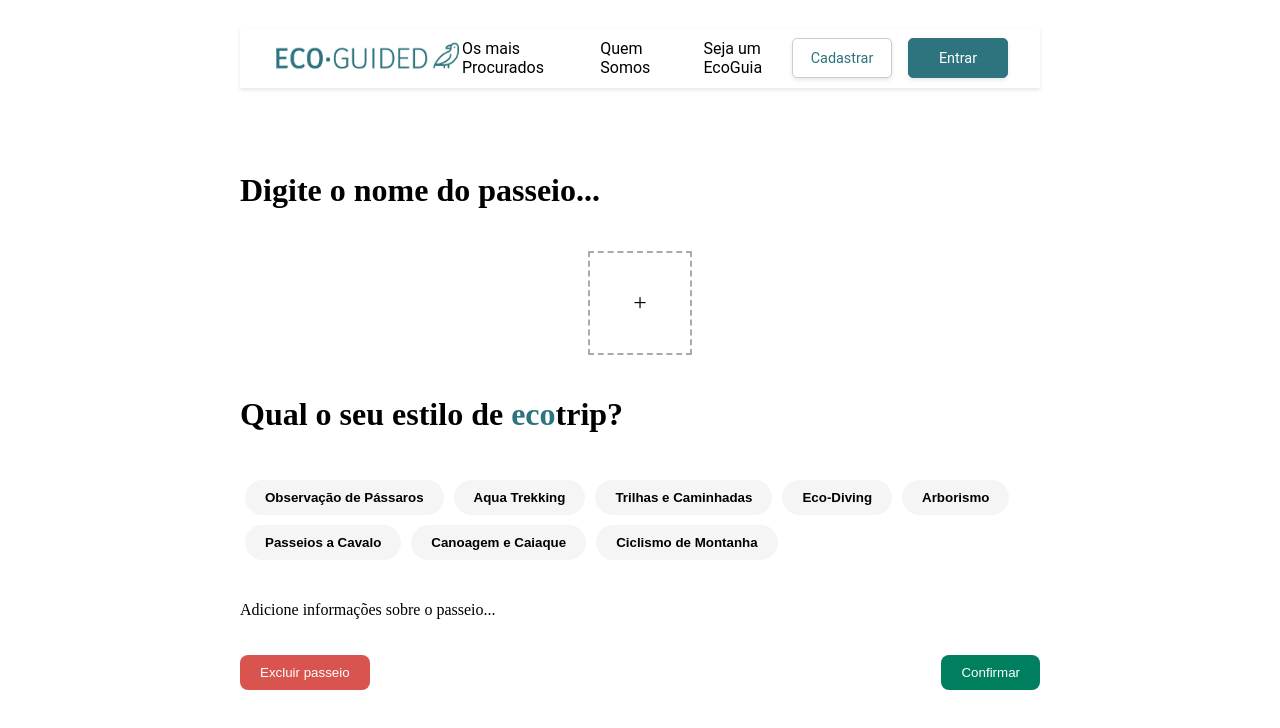
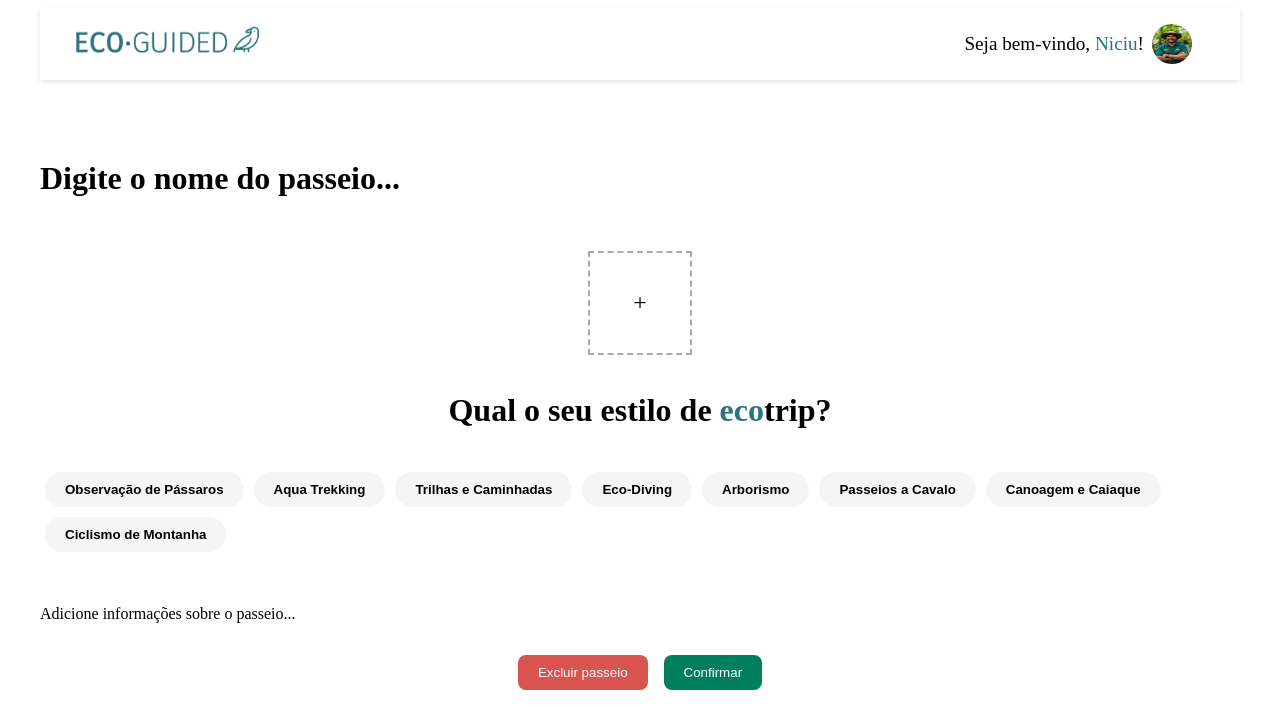
Before and after one commit to jose-fernando-1/Ecoguided, a Next.js app in the folder Frontend/nextapp/: page /FeedGuia2 in a window 1280 px wide. Shown: the top 728 px of the page. Built offline with nearby package versions, Linux system fonts and the light colour scheme.

Commit message:
Feed Guia2

```diff
--- /dev/null
+++ b/Frontend/nextapp/components/NewNavbar.tsx
@@ -0,0 +1,42 @@
+import logo from '../img/img_logo.png';
+import userAvatar from '../img/user_avatar.png';
+import styles from '../styles/CadastroGuia.module.css';
+import Image from 'next/image';
+import Link from 'next/link';
+
+interface NewNavbarProps {
+  userName: string;
+}
+
+export default function NewNavbar({ userName }: NewNavbarProps) {
+  return (
+    <div
+      className={styles['navbar']}
+      style={{ display: "flex", alignItems: "center", justifyContent: "space-between" }}
+    >
+      <div className={styles['logo']}>
+        <Link href="/" passHref>
+          <Image src={logo} alt="Eco-Guided Logo" width={190} height={35} />
+        </Link>
+      </div>
+      <div style={{ display: "flex", alignItems: "center", marginRight: "1rem" }}>
+        <div
+          style={{
+            fontSize: "1.2rem",
+            marginRight: "0.5rem",
+            color: "black"
+          }}
+        >
+          Seja bem-vindo, <span style={{ color: "#2e747f" }}>{userName}</span>!
+        </div>
+        <Image
+          src={userAvatar}
+          alt="User Avatar"
+          width={40}
+          height={40}
+          style={{ borderRadius: "50%" }}
+        />
+      </div>
+    </div>
+  );
+}
--- a/Frontend/nextapp/pages/FeedGuia2.tsx
+++ b/Frontend/nextapp/pages/FeedGuia2.tsx
@@ -3,7 +3,7 @@ import ImageUploader from "../components/ImageUploader";
 import TripSelector from "../components/TripSelector";
 import EditableText from "../components/EditableText";
 import Button from "../components/Button";
-import Navbar from "../components/Navbar";
+import NewNavbar from "../components/NewNavbar";
 import styles from "../styles/Home.module.css";
 import Image from "next/image";
 
@@ -13,7 +13,7 @@ export default function Home() {
 
   return (
     <div className={styles.container}>
-      <Navbar />
+      <NewNavbar userName="Niciu" />
 
       <main className={styles.main}>
         <h1 className={styles.title}></h1>
--- a/Frontend/nextapp/styles/Home.module.css
+++ b/Frontend/nextapp/styles/Home.module.css
@@ -1,27 +1,70 @@
+/* Container principal centralizado com largura máxima */
 .container {
-    max-width: 800px;
-    margin: auto;
-    padding: 20px;
-  }
+  max-width: 1200px;
+  margin: 0 auto;
+  padding: 0 1rem;
+}
 
-  .header {
-    text-align: center;
-    font-size: 24px;
-    font-weight: bold;
-  }
+/* Layout do main centralizado em coluna */
+.main {
+  display: flex;
+  flex-direction: column;
+  align-items: center;
+  width: 100%;
+}
 
-  .main {
-    display: flex;
-    flex-direction: column;
-    gap: 20px;
+/* Define espaçamento e largura para seções de input */
+.inputSection {
+  width: 100%;
+  margin: 1rem 0;
+}
+
+/* Responsividade para o container do uploader */
+.imageUploaderContainer {
+  width: 100%;
+  margin: 1rem 0;
+}
+
+/* Responsividade para o container do seletor de passeios */
+.tripSelectorContainer {
+  width: 100%;
+  margin: 1rem 0;
+}
+
+/* Botões centralizados e responsivos */
+.buttonContainer {
+  display: flex;
+  flex-wrap: wrap;
+  justify-content: center;
+  gap: 1rem;
+  width: 100%;
+}
+
+/* Títulos e subtítulos com espaçamento e centralização */
+.title, .subtitle {
+  text-align: center;
+  width: 100%;
+}
+
+/* Ajustes responsivos para telas menores */
+@media (max-width: 768px) {
+  .container {
+    padding: 0 0.5rem;
   }
 
   .buttonContainer {
-    display: flex;
-    justify-content: space-between;
+    flex-direction: column;
+    align-items: center;
   }
+}
 
-  .ecotripHighlight {
-    color: #2e747f; /* Azul similar ao usado nos botões */
-    font-weight: bold;
-  }
+.header {
+  text-align: center;
+  font-size: 24px;
+  font-weight: bold;
+}
+
+.ecotripHighlight {
+  color: #2e747f; /* Azul similar ao usado nos botões */
+  font-weight: bold;
+}
```
Also changed, not shown: Frontend/nextapp/img/user_avatar.png (added).
